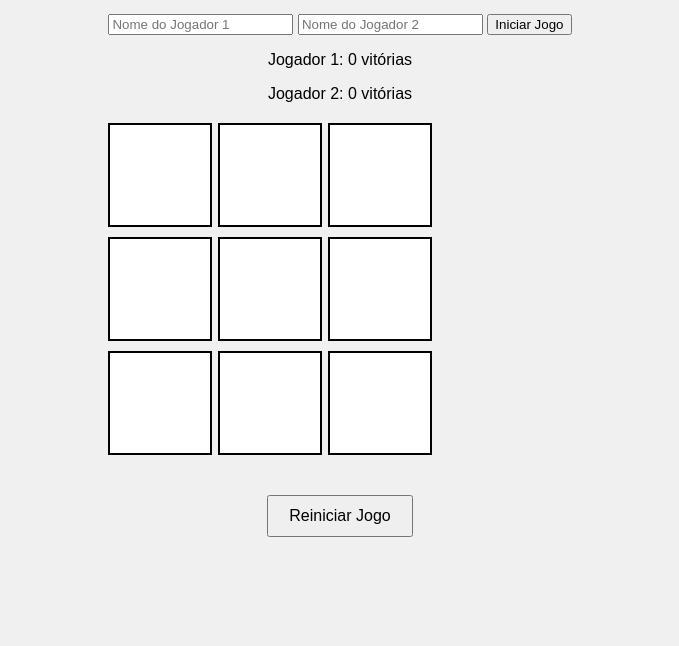
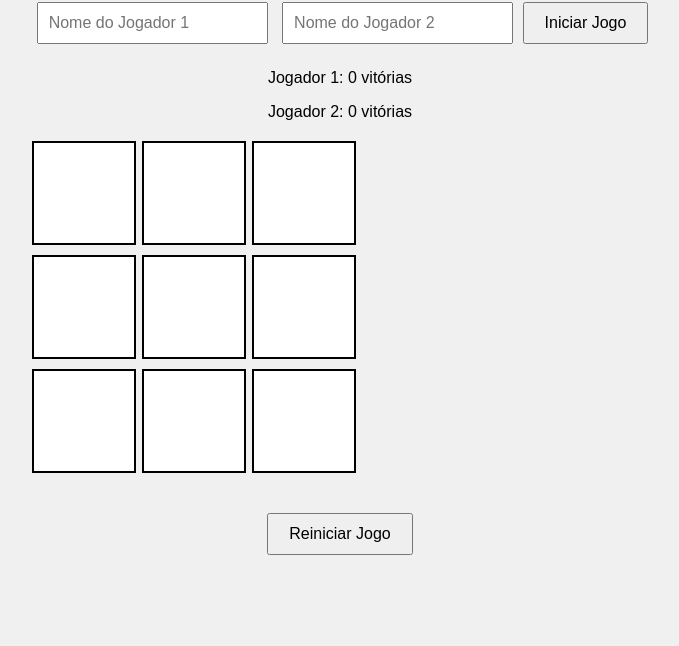
Before and after one commit to vsserra/jogodavelha, a website: page public/index.html in a window 1280 px wide. Shown: the part 154-800 px from the top of the page, without its empty margins (300-979 px from the left). Drawn offline with nearby package versions, Linux system fonts and the light colour scheme; no server answers.

Commit message:
Update styles.css

```diff
--- a/public/styles.css
+++ b/public/styles.css
@@ -10,6 +10,25 @@ body {
 
 #game {
     text-align: center;
+}
+
+#player-form {
+    margin-bottom: 20px;
+}
+
+#player-form input {
+    padding: 10px;
+    margin: 5px;
+    font-size: 16px;
+}
+
+#player-form button {
+    padding: 10px 20px;
+    font-size: 16px;
+}
+
+#scoreboard {
+    margin-bottom: 20px;
 }
 
 #board {
```
